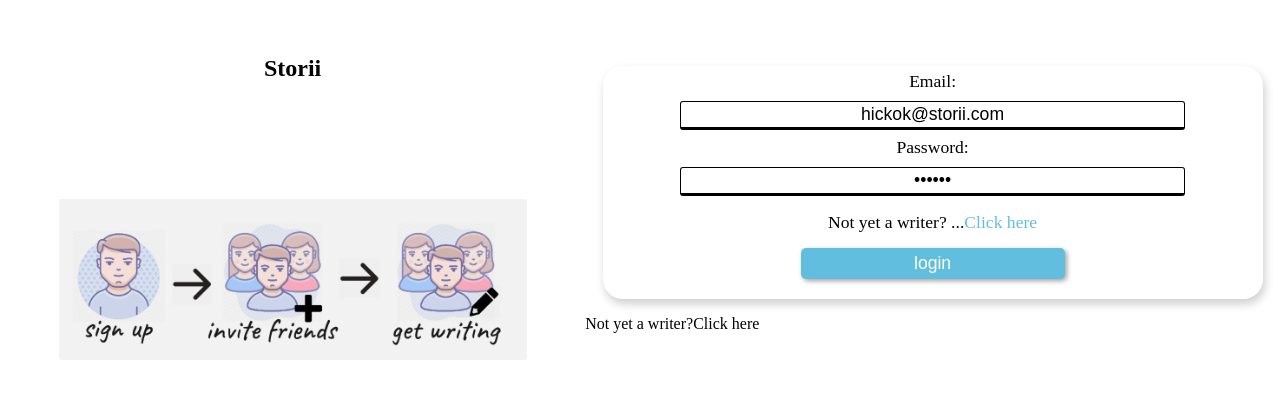
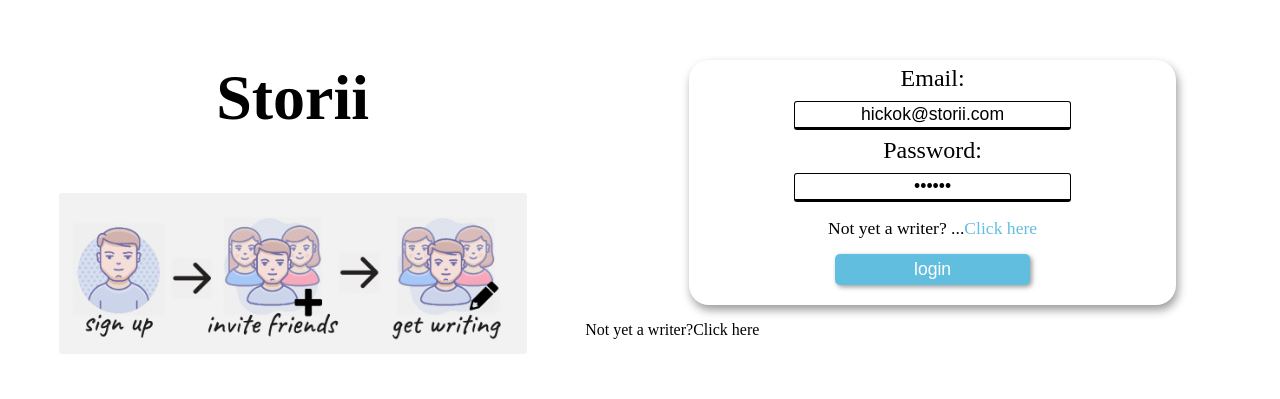
Before and after one commit to ShinyVerse/Storii, a React app: page / in a window 1280 px wide. Shown: the part 195-594 px from the top of the page. Built offline with nearby package versions, Linux system fonts and the light colour scheme; no server answers; the HTML template or start-up script is replaced by a standard one.

Commit message:
desktops

```diff
--- a/src/App.scss
+++ b/src/App.scss
@@ -29,7 +29,7 @@ body {
   width: 100%;
 }
 
-@media (min-width: 800px) {
+@media (min-width: 768px) {
   .splitview-container {
     display: flex;
     flex-direction: row;
@@ -40,7 +40,7 @@ body {
   }
 
   .splitview-container-start {
-    width: 95%;
+    width: 96%;
     display: flex;
     flex-direction: row;
     flex-wrap: nowrap;
@@ -55,6 +55,7 @@ body {
 
   .sticky-form {
     position: relative;
+    margin-top: 20%;
     width: 80%;
   }
 
@@ -63,3 +64,9 @@ body {
     height: 100%;
   }
 }
+
+// @media (min-width: 1024px) {
+//   .sticky-form {
+//     justify-self: flex-end;
+//   }
+// }
--- a/src/components/Alert/Alert.scss
+++ b/src/components/Alert/Alert.scss
@@ -10,7 +10,7 @@
   font-size: $mediumFont;
   text-align: center;
 }
-@media (min-width: 800px) {
+@media (min-width: 768px) {
   .alert {
     font-size: $smallestFont;
   }
--- a/src/components/Entry/Entry.scss
+++ b/src/components/Entry/Entry.scss
@@ -31,7 +31,7 @@
   color: #f9c34e;
 }
 
-@media (min-width: 800px) {
+@media (min-width: 768px) {
   .entry {
     font-size: $mediumFont;
   }
@@ -40,3 +40,13 @@
     font-size: $smallestFont;
   }
 }
+
+@media (min-width: 1024px) {
+  .entry {
+    font-size: $biggerMediumFont;
+  }
+
+  .writer {
+    font-size: $smallFont;
+  }
+}
--- a/src/components/Form/Form.scss
+++ b/src/components/Form/Form.scss
@@ -68,9 +68,9 @@
   border: none;
   border-radius: 5px;
   color: #fff;
-  -webkit-box-shadow: 2px 2px 5px 0px rgba(161, 161, 161, 1);
-  -moz-box-shadow: 2px 2px 5px 0px rgba(161, 161, 161, 1);
-  box-shadow: 2px 2px 5px 0px rgba(161, 161, 161, 1);
+  -webkit-box-shadow: 2px 2px 5px 0px $grey;
+  -moz-box-shadow: 2px 2px 5px 0px $grey;
+  box-shadow: 2px 2px 5px 0px $grey;
 }
 
 .button:active {
@@ -79,13 +79,13 @@
   transform: translateY(1px);
 }
 
-@media (min-width: 800px) {
+@media (min-width: 768px) {
   .input {
     padding: 2px 1px;
     margin-bottom: 7px;
   }
   .label {
-    font-size: $smallestFont;
+    font-size: $mediumFont;
   }
   .form-wrapper {
     width: 95%;
@@ -93,9 +93,9 @@
   }
 
   .main-wrapper {
-    -webkit-box-shadow: 2px 5px 10px 0px $soft-grey;
-    -moz-box-shadow: 2px 5px 10px 0px $soft-grey;
-    box-shadow: 2px 5px 10px 0px $soft-grey;
+    -webkit-box-shadow: 2px 5px 10px 0px $grey;
+    -moz-box-shadow: 2px 5px 10px 0px $grey;
+    box-shadow: 2px 5px 10px 0px $grey;
   }
 
   .large-input {
@@ -104,6 +104,28 @@
   }
 
   .top-margin {
-    margin-top: 45%;
+    margin-top: 50%;
   }
 }
+
+@media (min-width: 1024px) {
+  .top-margin {
+    margin-top: 17%;
+  }
+  .form-wrapper {
+    width: 70%;
+  }
+}
+
+@media (min-width: 1400px) {
+  .form-child {
+    font-size: $mediumFont;
+  }
+  .label {
+    font-size: $biggerMediumFont;
+  }
+
+  .top-margin {
+    margin-top: 3%;
+  }
+}
--- a/src/components/HeaderWithText/HeaderWithText.scss
+++ b/src/components/HeaderWithText/HeaderWithText.scss
@@ -10,8 +10,9 @@
   text-align: center;
 }
 
-@media (min-width: 800px) {
+@media (min-width: 768px) {
   .header {
-    margin: 5px auto 20%;
+    font-size: 4em;
+    margin: 5px auto 10%;
   }
 }
--- a/src/components/List/List.scss
+++ b/src/components/List/List.scss
@@ -23,7 +23,7 @@
   background-color: $soft-blue;
 }
 
-@media (min-width: 800px) {
+@media (min-width: 768px) {
   .list {
     max-height: 97vh;
   }
--- a/src/scss-themes/colors.scss
+++ b/src/scss-themes/colors.scss
@@ -1,5 +1,5 @@
 $soft-blue: #62bedf;
 $soft-red: #f16a6a;
 $soft-pink: #eb93de;
-$grey: #acacac;
+$grey: #9b9b9b;
 $soft-grey: #d0cece;
--- a/src/scss-themes/sizes.scss
+++ b/src/scss-themes/sizes.scss
@@ -1,3 +1,5 @@
 $smallestFont: 1.1em;
 $smallFont: 1.3em;
 $mediumFont: 1.5em;
+$biggerMediumFont: 1.8em;
+// $largeFont: 2.5em;
```
